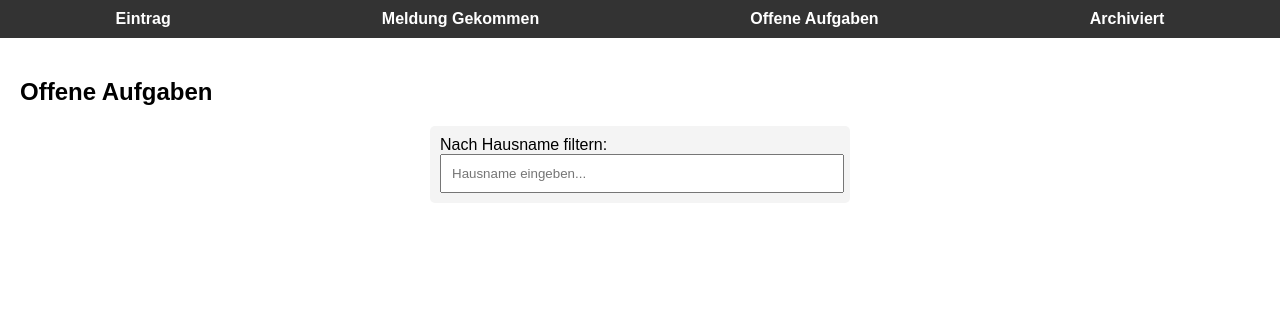
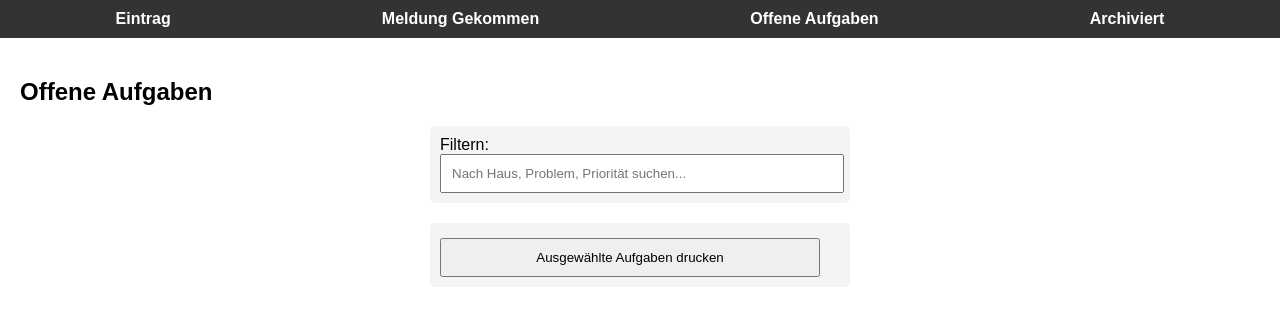
Before and after one commit to lemak5656/aufgabemanagement2, a plain HTML site: page index.html in a window 1280 px wide. Both pictures are taken after a click on the link "Offene Aufgaben". Drawn offline with Linux system fonts and the light colour scheme; no server answers.

Commit message:
index.html

```diff
--- a/index.html
+++ b/index.html
@@ -79,7 +79,7 @@
             margin-top: 5px;
         }
 
-        .filter {
+        .filter, .print-section {
             max-width: 400px;
             margin: 20px auto;
             padding: 10px;
@@ -87,7 +87,7 @@
             border-radius: 5px;
         }
 
-        .filter input {
+        .filter input, .print-section button {
             width: calc(100% - 20px);
             padding: 10px;
         }
@@ -129,8 +129,8 @@
     <section id="meldungen">
         <h2>Meldung Gekommen</h2>
         <div class="filter">
-            <label for="meldungenFilter">Nach Hausname filtern:</label>
-            <input type="text" id="meldungenFilter" placeholder="Hausname eingeben...">
+            <label for="meldungenFilter">Filtern:</label>
+            <input type="text" id="meldungenFilter" placeholder="Nach Haus, Problem, Priorität suchen...">
         </div>
         <ul id="meldungenList"></ul>
     </section>
@@ -139,10 +139,13 @@
     <section id="aufgaben">
         <h2>Offene Aufgaben</h2>
         <div class="filter">
-            <label for="aufgabenFilter">Nach Hausname filtern:</label>
-            <input type="text" id="aufgabenFilter" placeholder="Hausname eingeben...">
+            <label for="aufgabenFilter">Filtern:</label>
+            <input type="text" id="aufgabenFilter" placeholder="Nach Haus, Problem, Priorität suchen...">
         </div>
         <ul id="aufgabenList"></ul>
+        <div class="print-section">
+            <button onclick="printSelectedTasks('aufgabenList')">Ausgewählte Aufgaben drucken</button>
+        </div>
     </section>
 
     <!-- Archiviert -->
```
